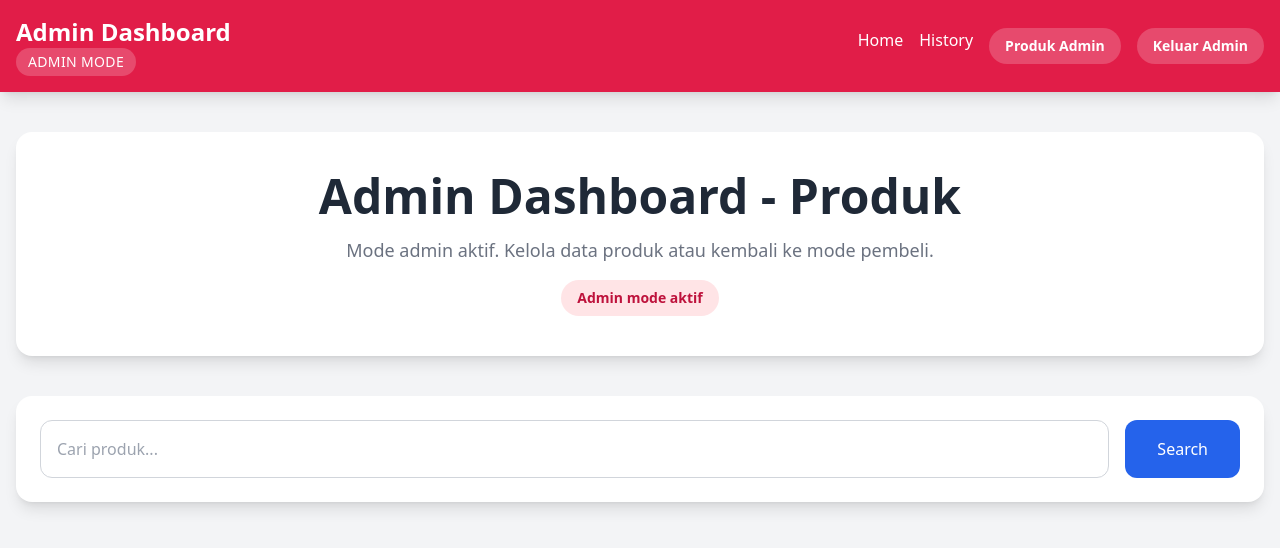
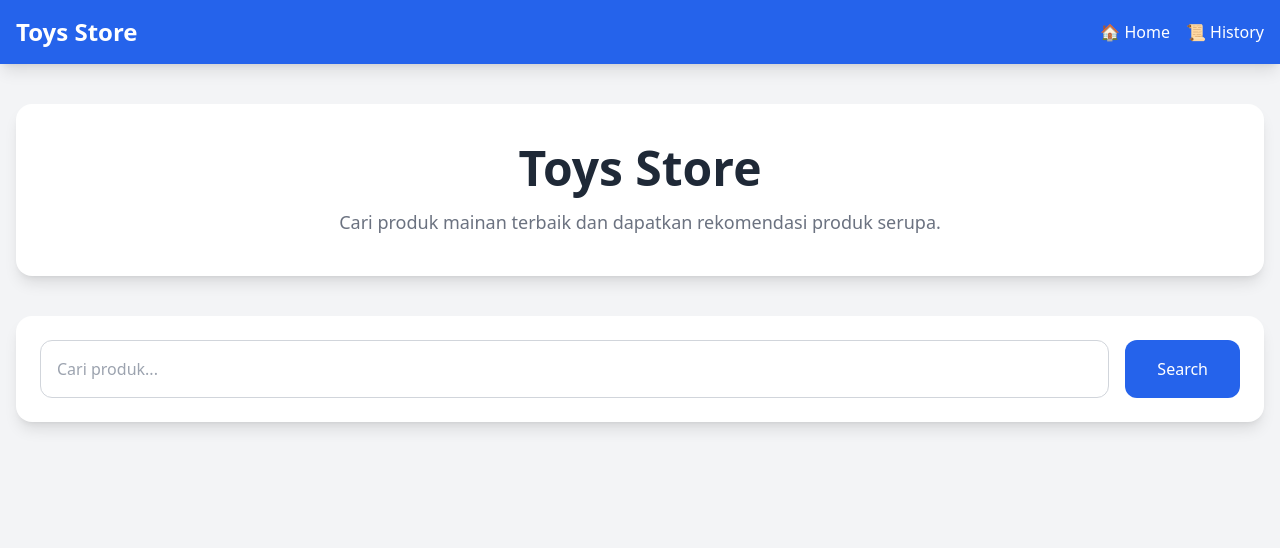
Before and after one commit to apipniko/kolaborasi_project_rpl, a Flask app: page /index_admin in a window 1280 px wide. Shown: the top 548 px of the page. Run offline with Flask 3, Linux system fonts and the light colour scheme; the visitor is signed in with stand-in values (Sample User, id 1); data that the repository does not hold is empty; some libraries are stand-ins or nearby versions.

Commit message:
benarkan tampilan indexxx

```diff
--- a/templates/index.html
+++ b/templates/index.html
@@ -3,7 +3,7 @@
 <head>
     <meta charset="UTF-8">
     <meta name="viewport" content="width=device-width, initial-scale=1.0">
-    <title>Recommendation System</title>
+    <title>Toys Store</title>
 
     <!-- Tailwind CSS -->
     <script src="https://cdn.tailwindcss.com"></script>
@@ -13,39 +13,23 @@
 <body class="bg-gray-100">
 
     <!-- NAVBAR -->
-    <nav class="{{ 'bg-rose-600' if is_admin else 'bg-blue-600' }} p-4 shadow-lg">
+    <nav class="bg-blue-600 p-4 shadow-lg">
 
         <div class="container mx-auto flex justify-between items-center">
 
-            <div>
             <h1 class="text-white text-2xl font-bold">
-                    {% if is_admin %}Admin Dashboard{% else %}Toy Recommendation{% endif %}
+                Toys Store
             </h1>
-                {% if is_admin %}
-                <span class="inline-flex rounded-full bg-white/20 px-3 py-1 text-sm text-white uppercase tracking-wide">
-                    Admin Mode
-                </span>
-                {% endif %}
-            </div>
 
             <div class="flex gap-4">
 
                 <a href="/" class="text-white hover:text-gray-200">
-                    Home
+                    🏠 Home
                 </a>
 
                 <a href="/history" class="text-white hover:text-gray-200">
-                    History
+                    📜 History
                 </a>
-
-                {% if is_admin %}
-                <a href="{{ url_for('admin.product_list') }}" class="rounded-full bg-white/20 px-4 py-2 text-sm font-semibold text-white hover:bg-white/30">
-                    Produk Admin
-                </a>
-                <a href="{{ url_for('admin.logout') }}" class="rounded-full bg-white/20 px-4 py-2 text-sm font-semibold text-white hover:bg-white/30">
-                    Keluar Admin
-                </a>
-                {% endif %}
 
             </div>
 
@@ -59,18 +43,12 @@
         <div class="bg-white rounded-2xl shadow-lg p-10 text-center">
 
             <h1 class="text-5xl font-bold text-gray-800 mb-4">
-                {% if is_admin %}Admin Dashboard - Produk{% else %}Sistem Rekomendasi Produk Mainan{% endif %}
+                Toys Store
             </h1>
 
             <p class="text-gray-500 text-lg">
-                {% if is_admin %}Mode admin aktif. Kelola data produk atau kembali ke mode pembeli.{% else %}Cari produk mainan terbaik dan dapatkan rekomendasi produk serupa.{% endif %}
+                Cari produk mainan terbaik dan dapatkan rekomendasi produk serupa.
             </p>
-
-            {% if is_admin %}
-            <div class="mt-4 inline-flex items-center rounded-full bg-rose-100 px-4 py-2 text-sm font-semibold text-rose-700">
-                Admin mode aktif
-            </div>
-            {% endif %}
 
         </div>
 
@@ -108,103 +86,102 @@
     </section>
 
     <!-- PRODUCT -->
-    <section class="container mx-auto mt-10 px-4 mb-20">
-
-        <div class="grid grid-cols-1 md:grid-cols-3 lg:grid-cols-4 gap-6">
+    <section class="container mx-auto mt-12 px-4 mb-20">
+        <div class="grid grid-cols-2 md:grid-cols-3 lg:grid-cols-4 gap-6">
 
             {% for product in products %}
 
             <div
-                class="bg-white rounded-2xl shadow-lg overflow-hidden hover:scale-105 duration-300 cursor-pointer"
+                class="bg-white rounded-xl shadow-md hover:shadow-xl overflow-hidden cursor-pointer transition-all duration-300 hover:-translate-y-1 group"
                 data-url="{{ url_for('recommendation.recommend', product_name=product.product_name) }}"
                 onclick="window.location.href=this.dataset.url"
             >
 
-                <!-- IMAGE -->
+                <!-- IMAGE CONTAINER -->
+                <div class="relative h-56 bg-gray-50 overflow-hidden">
                     {% if 'Vehicle' in product.sub_category %}
 
                     <img
                         src="{{ url_for('static', filename='images/vehicle.svg') }}"
-                    class="w-full h-56 object-cover"
+                        class="w-full h-full object-cover group-hover:scale-110 transition-transform duration-300"
                     >
 
                     {% elif 'Educational' in product.sub_category %}
 
                     <img
                         src="{{ url_for('static', filename='images/educational.svg') }}"
-                    class="w-full h-56 object-cover"
+                        class="w-full h-full object-cover group-hover:scale-110 transition-transform duration-300"
                     >
 
                     {% elif 'Doll' in product.sub_category %}
 
                     <img
                         src="{{ url_for('static', filename='images/doll.svg') }}"
-                    class="w-full h-56 object-cover"
+                        class="w-full h-full object-cover group-hover:scale-110 transition-transform duration-300"
                     >
 
                     {% else %}
 
                     <img
                         src="{{ url_for('static', filename='images/default.svg') }}"
-                    class="w-full h-56 object-cover"
+                        class="w-full h-full object-cover group-hover:scale-110 transition-transform duration-300"
                     >
 
                     {% endif %}
+                </div>
 
                 <!-- CONTENT -->
-                <div class="p-5">
+                <div class="p-4">
 
-                    <h2 class="text-xl font-bold text-gray-800 mb-2">
+                    <!-- PRODUCT NAME & BRAND -->
+                    <h3 class="text-base font-semibold text-gray-900 line-clamp-2 mb-1">
                         {{ product.product_name }}
-                    </h2>
-
-                    <p class="text-gray-500">
+                    </h3>
+                    <p class="text-sm text-gray-600 mb-3">
                         {{ product.brand }}
                     </p>
-                    <div class="flex items-center gap-3 mt-3">
 
-                    <!-- RATING -->
-                    <span class="bg-yellow-100 text-yellow-700 px-3 py-1 rounded-full text-sm">
-                        ⭐ {{ product.average_rating if product.average_rating else 0 }}
-                    </span>
+                    <!-- STATS ROW -->
+                    <div class="flex gap-2 mb-3 text-xs">
+                        <div class="flex items-center gap-1 bg-yellow-50 px-2 py-1 rounded-md">
+                            <span>⭐</span>
+                            <span class="font-semibold text-yellow-700">{{ product.average_rating if product.average_rating else 0 }}</span>
+                        </div>
+                        <div class="flex items-center gap-1 bg-red-50 px-2 py-1 rounded-md">
+                            <span>🔥</span>
+                            <span class="font-semibold text-red-700">{{ product.total_purchased }}</span>
+                        </div>
+                    </div>
 
-                    <!-- TOTAL PURCHASE -->
-                    <span class="bg-red-100 text-red-700 px-3 py-1 rounded-full text-sm">
-                        🔥 Dibeli {{ product.total_purchased }}x
-                    </span>
-
-                    </div>
-                    <div class="mt-3">
-
-                        <span class="bg-blue-100 text-blue-600 px-3 py-1 rounded-full text-sm">
+                    <!-- CATEGORY BADGES -->
+                    <div class="flex gap-2 flex-wrap mb-4 text-xs">
+                        <span class="bg-blue-50 text-blue-700 px-2 py-1 rounded-md font-medium">
                             {{ product.category }}
                         </span>
-
+                        <span class="bg-green-50 text-green-700 px-2 py-1 rounded-md font-medium">
+                            {{ product.sub_category }}
+                        </span>
                     </div>
 
-                    <div class="mt-3">
+                    <!-- DIVIDER -->
+                    <div class="border-t border-gray-100 pt-3 mb-3"></div>
 
-                        <span class="bg-green-100 text-green-600 px-3 py-1 rounded-full text-sm">
-                            {{ product.sub_category }}
-                        </span>
+                    <!-- PRICE -->
+                    <h4 class="text-xl font-bold text-blue-600 mb-3">
+                        $ {{ product.price }}
+                    </h4>
 
-                    </div>
-
-                    <h3 class="text-2xl font-bold text-blue-600 mt-5">
-                        $ {{ product.price }}
-                    </h3>
-
+                    <!-- BUY BUTTON -->
                     <a
                         href="{{ url_for('purchase.buy', product_id=product.product_id) }}"
                         onclick="event.stopPropagation()"
+                        class="w-full"
                     >
-
                         <button
-                            class="mt-5 w-full bg-blue-600 text-white py-3 rounded-xl hover:bg-blue-700"
+                            class="w-full bg-gradient-to-r from-blue-600 to-blue-700 text-white py-2 rounded-lg hover:from-blue-700 hover:to-blue-800 transition-all duration-200 font-semibold text-sm"
                         >
-                            Beli Produk
+                            🛒 Beli
                         </button>
-
                     </a>
 
                 </div>
```
Lines whose indentation alone changed are shown as unchanged.
